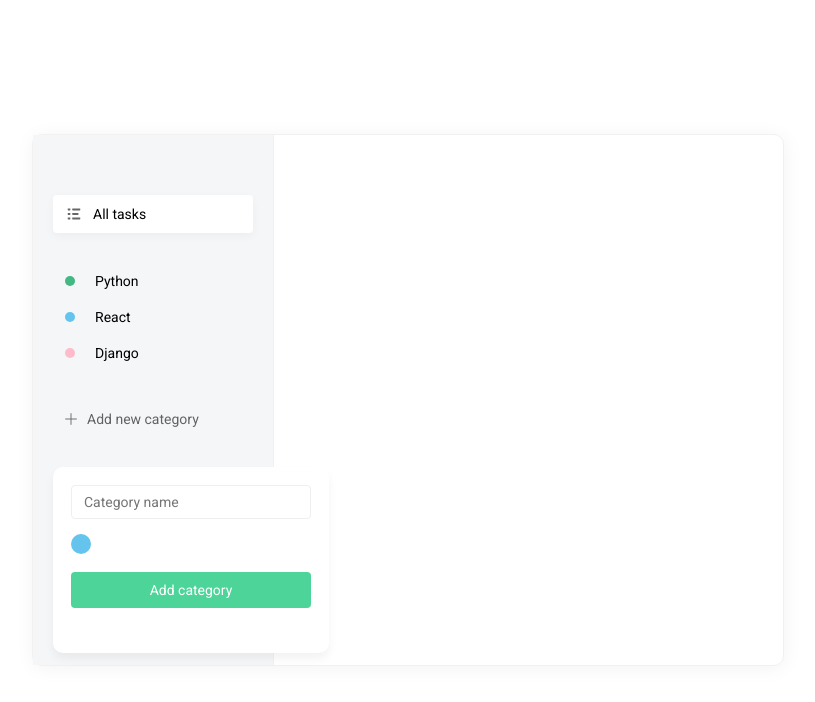
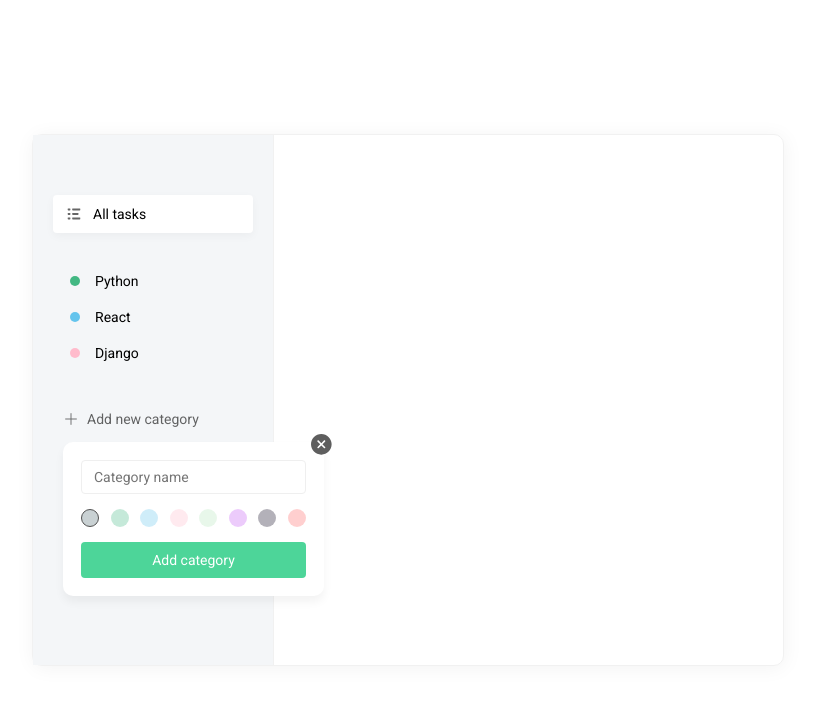
Before and after one commit to sergeigolds/react-todo, a React (Create React App) app: page / in a window 1280 px wide. Both pictures are taken after a click on the element "Add new category". Shown: the top 702 px of the page, without its empty margins (232-1047 px from the left). Built offline with nearby package versions, Linux system fonts and the light colour scheme.

Commit message:
sidebar-fix

```diff
--- a/src/components/AddList/AddList.scss
+++ b/src/components/AddList/AddList.scss
@@ -8,12 +8,14 @@
   }
 
   &__popup {
-    width: 240px;
-    height: 150px;
+    width: 225px;
     background: #fff;
     box-shadow: 0px 6px 10px rgba(0, 0, 0, 0.05);
     border-radius: 10px;
     padding: 18px;
+    position: relative;
+    top: -25px;
+    left: 10px;
 
     .button {
       width: 100%;
@@ -22,11 +24,28 @@
 
     &-colors {
       margin-top: 15px;
+      display: flex;
+      justify-content: space-between;
 
       .badge {
-        width: 20px;
-        height: 20px;
+        width: 16px;
+        height: 16px;
+        cursor: pointer;
+        border: 1px solid transparent;
+        opacity: 0.3;
+
+        &.active {
+          border: 1px solid #525252;
+          opacity: 1;
+        }
       }
+    }
+
+    &-close-btn {
+      position: absolute;
+      right: -8px;
+      top: -8px;
+      cursor: pointer;
     }
   }
 }
--- a/src/components/AddList/index.jsx
+++ b/src/components/AddList/index.jsx
@@ -1,12 +1,14 @@
 import React, { useState } from "react";
 import List from "../List";
+import Badge from "../Badge";
 
-import Badge from '../Badge'
+import closeSvg from "../../assets/img/close.svg";
 
 import "./AddList.scss";
 
 const AddList = ({ colors }) => {
   const [isVisiblePopup, setVisiblePopup] = useState(false);
+  const [selectedColor, selectColor] = useState(colors[0].id);
 
   return (
     <div className="add-list">
@@ -45,14 +47,22 @@
       />
       {isVisiblePopup && (
         <div className="add-list__popup">
+          <img
+          onClick={() => setVisiblePopup(false)}
+            src={closeSvg}
+            alt="Close Popup"
+            className="add-list__popup-close-btn"
+          ></img>
           <input type="text" className="field" placeholder="Category name" />
           <div className="add-list__popup-colors">
-            <ul>
-              <li>
-                <Badge color="blue" />
-              </li>
-              <li></li>
-            </ul>
+            {colors.map(color => (
+              <Badge
+                onClick={() => selectColor(color.id)}
+                key={color.id}
+                color={color.name}
+                className={selectedColor === color.id && "active"}
+              />
+            ))}
           </div>
           <button className="button">Add category</button>
         </div>
--- a/src/components/Badge/Badge.scss
+++ b/src/components/Badge/Badge.scss
@@ -4,12 +4,34 @@
   height: 10px;
   border-radius: 30px;
 
+  &--grey {
+    background-color: #c9d1d3;
+  }
+
+  &--lime {
+    background-color: #b6e6bd;
+  }
+
+  &--purple {
+    background-color: #c355f5;
+  }
+
+  &--black {
+    background-color: #08001a;
+  }
+
+  &--red {
+    background-color: #ff6464;
+  }
+
   &--green {
     background-color: #42b883;
   }
+
   &--blue {
     background-color: #64c4ed;
   }
+
   &--pink {
     background-color: #ffbbcc;
   }
--- a/src/components/Badge/index.jsx
+++ b/src/components/Badge/index.jsx
@@ -1,7 +1,13 @@
 import React from "react";
+import classNames from "classnames";
 
 import "./Badge.scss";
 
-const Badge = ({ color }) => <i className={`badge badge--${color}`}></i>;
+const Badge = ({ color, onClick, className }) => (
+  <i
+    onClick={onClick}
+    className={classNames("badge", { [` badge--${color}`]: color }, className)}
+  ></i>
+);
 
 export default Badge;
--- a/src/components/List/List.scss
+++ b/src/components/List/List.scss
@@ -13,6 +13,11 @@
       border-radius: 4px;
     }
 
+    .badge {
+      position: relative;
+      left: 5px;
+    }
+
     i {
       display: inline-flex;
       margin-right: 10px;
```
